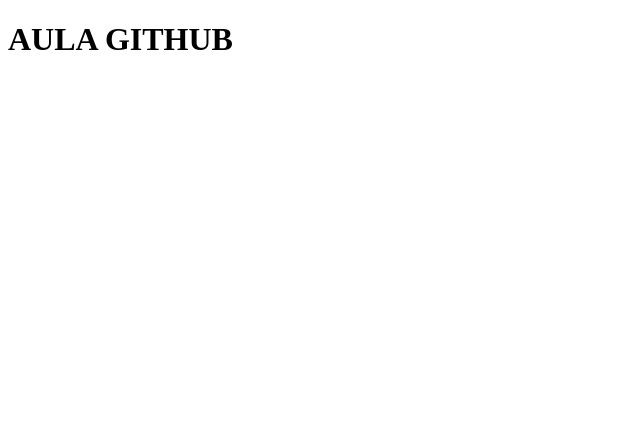
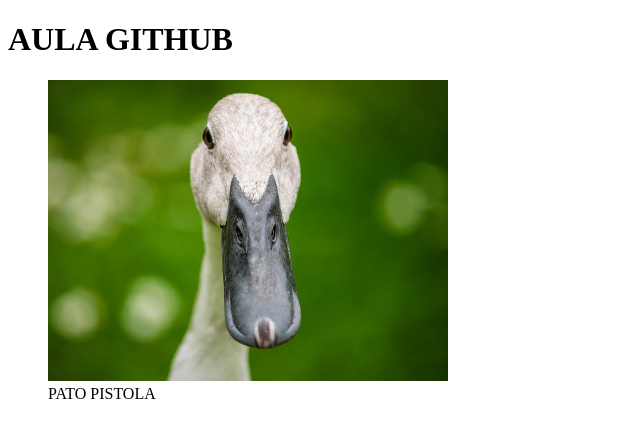
Before and after one commit to cristianocorrea3/aula-github, a plain HTML site: page index.html in a window 1280 px wide. Shown: the whole page, without its empty margins (0-640 px from the left). Drawn offline with Linux system fonts and the light colour scheme.

Commit message:
ALTERAÇÕES NO HTML, CRIAÇÃO DO CSS E INSERÇÃO DE IMAGEM

```diff
--- /dev/null
+++ b/estilos.css
@@ -0,0 +1,3 @@
+img{
+    width: 400px;
+}
--- a/index.html
+++ b/index.html
@@ -4,11 +4,18 @@
     <head>
         <meta charset="UTF-8">
         <meta name="viewport" content="width=device-width, initial-scale=1.0">
+        <link rel="stylesheet" href="estilos.css">
         <title>AULA GITHUB</title>
     </head>
 <body>
 
     <h1>AULA GITHUB</h1>
+    <figure>
+        <img src="./img/duck-g8e0973fb4_640.jpg">
+        <figcaption>
+            PATO PISTOLA
+        </figcaption>
+    </figure>
 
 </body>
 </html>
```
Also changed, not shown: img/duck-g8e0973fb4_640.jpg (added).
